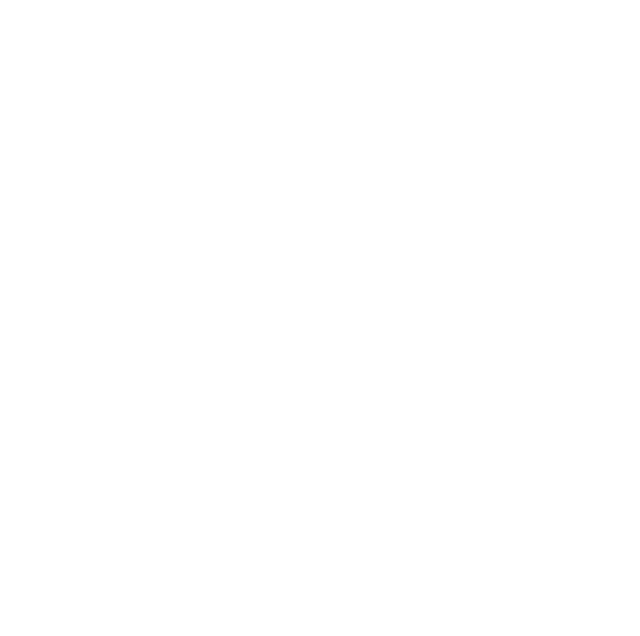
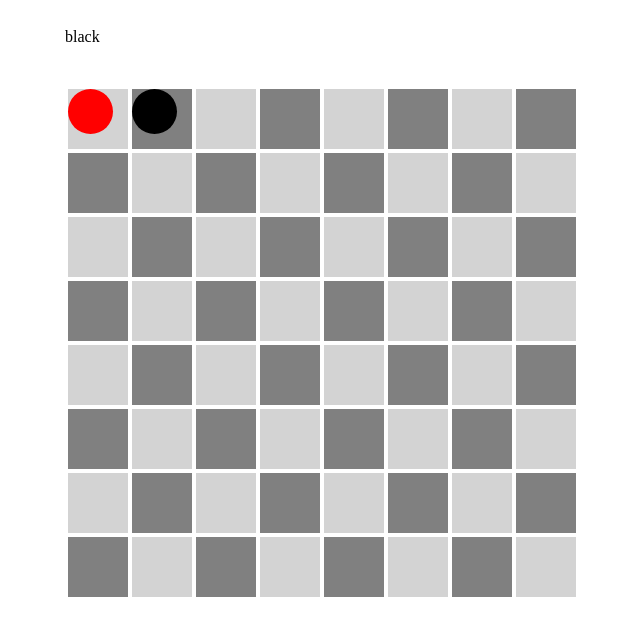
Before and after one commit to mreyes819/03hacktivatorCheckertron2000, a website: page public/index.html in a window 1280 px wide. Shown: the whole page, without its empty margins (259-899 px from the left). Drawn offline with Linux system fonts and the light colour scheme.

Commit message:
chore: current state. Too hungry to think

```diff
--- a/package.json
+++ b/package.json
@@ -10,6 +10,7 @@
   "license": "ISC",
   "dependencies": {
     "express": "^4.16.2",
+    "jest": "^21.2.1",
     "nodemon": "^1.12.1"
   },
   "devDependencies": {},
--- a/public/index.html
+++ b/public/index.html
@@ -1,9 +1,268 @@
 <!DOCTYPE html>
 <html>
+
 <head>
   <title>Checkerton 2000</title>
+  <style type="text/css">
+  .center {
+    margin: auto;
+    width: 50%;
+    padding: 20px;
+  }
+
+  .square {
+    position: relative;
+    width: 60px;
+    height: 60px;
+    z-index: 0;
+  }
+
+  .positive {
+    background-color: lightgrey;
+  }
+
+  .negative {
+    background-color: grey;
+  }
+
+  .circle {
+    position: all;
+    width: 45px;
+    height: 45px;
+    border-radius: 50%;
+    -moz-border-radius: 50%;
+    -webkit-border-radius: 50%;
+    z-index: 100;
+  }
+
+  .red {
+    background-color: red;
+  }
+
+  .black {
+    background-color: black;
+  }
+  </style>
 </head>
+
 <body>
+  <div class="currentPlayer center"> black </div>
+  <div class="board center">
+    <table>
+      <tr>
+        <td>
+          <div class="square positive">
+            <div class="circle red"></div>
+          </div>
+        </td>
+        <td>
+          <div class="square negative">
+            <div class="circle black"></div>
+          </div>
+        </td>
+        <td>
+          <div class="square positive"></div>
+        </td>
+        <td>
+          <div class="square negative"></div>
+        </td>
+        <td>
+          <div class="square positive"></div>
+        </td>
+        <td>
+          <div class="square negative"></div>
+        </td>
+        <td>
+          <div class="square positive"></div>
+        </td>
+        <td>
+          <div class="square negative "></div>
+        </td>
+      </tr>
+      <tr>
+        <td>
+          <div class="square negative"></div>
+        </td>
+        <td>
+          <div class="square positive"></div>
+        </td>
+        <td>
+          <div class="square negative"></div>
+        </td>
+        <td>
+          <div class="square positive"></div>
+        </td>
+        <td>
+          <div class="square negative"></div>
+        </td>
+        <td>
+          <div class="square positive"></div>
+        </td>
+        <td>
+          <div class="square negative"></div>
+        </td>
+        <td>
+          <div class="square positive"></div>
+        </td>
+      </tr>
+      <tr>
+        <td>
+          <div class="square positive"></div>
+        </td>
+        <td>
+          <div class="square negative"></div>
+        </td>
+        <td>
+          <div class="square positive"></div>
+        </td>
+        <td>
+          <div class="square negative"></div>
+        </td>
+        <td>
+          <div class="square positive"></div>
+        </td>
+        <td>
+          <div class="square negative"></div>
+        </td>
+        <td>
+          <div class="square positive"></div>
+        </td>
+        <td>
+          <div class="square negative"></div>
+        </td>
+      </tr>
+      <tr>
+        <td>
+          <div class="square negative"></div>
+        </td>
+        <td>
+          <div class="square positive"></div>
+        </td>
+        <td>
+          <div class="square negative"></div>
+        </td>
+        <td>
+          <div class="square positive"></div>
+        </td>
+        <td>
+          <div class="square negative"></div>
+        </td>
+        <td>
+          <div class="square positive"></div>
+        </td>
+        <td>
+          <div class="square negative"></div>
+        </td>
+        <td>
+          <div class="square positive"></div>
+        </td>
+      </tr>
+      <tr>
+        <td>
+          <div class="square positive"></div>
+        </td>
+        <td>
+          <div class="square negative"></div>
+        </td>
+        <td>
+          <div class="square positive"></div>
+        </td>
+        <td>
+          <div class="square negative"></div>
+        </td>
+        <td>
+          <div class="square positive"></div>
+        </td>
+        <td>
+          <div class="square negative"></div>
+        </td>
+        <td>
+          <div class="square positive"></div>
+        </td>
+        <td>
+          <div class="square negative"></div>
+        </td>
+      </tr>
+      <tr>
+        <td>
+          <div class="square negative"></div>
+        </td>
+        <td>
+          <div class="square positive"></div>
+        </td>
+        <td>
+          <div class="square negative"></div>
+        </td>
+        <td>
+          <div class="square positive"></div>
+        </td>
+        <td>
+          <div class="square negative"></div>
+        </td>
+        <td>
+          <div class="square positive"></div>
+        </td>
+        <td>
+          <div class="square negative"></div>
+        </td>
+        <td>
+          <div class="square positive"></div>
+        </td>
+      </tr>
+      <tr>
+        <td>
+          <div class="square positive"></div>
+        </td>
+        <td>
+          <div class="square negative"></div>
+        </td>
+        <td>
+          <div class="square positive"></div>
+        </td>
+        <td>
+          <div class="square negative"></div>
+        </td>
+        <td>
+          <div class="square positive"></div>
+        </td>
+        <td>
+          <div class="square negative"></div>
+        </td>
+        <td>
+          <div class="square positive"></div>
+        </td>
+        <td>
+          <div class="square negative"></div>
+        </td>
+      </tr>
+      <tr>
+        <td>
+          <div class="square negative"></div>
+        </td>
+        <td>
+          <div class="square positive"></div>
+        </td>
+        <td>
+          <div class="square negative"></div>
+        </td>
+        <td>
+          <div class="square positive"></div>
+        </td>
+        <td>
+          <div class="square negative"></div>
+        </td>
+        <td>
+          <div class="square positive"></div>
+        </td>
+        <td>
+          <div class="square negative"></div>
+        </td>
+        <td>
+          <div class="square positive"></div>
+        </td>
+      </tr>
+    </table>
+  </div>
+</body>
 
-</body>
 </html>
```
Also changed, not shown: README.md, boardview.html (added), 1 other file.
